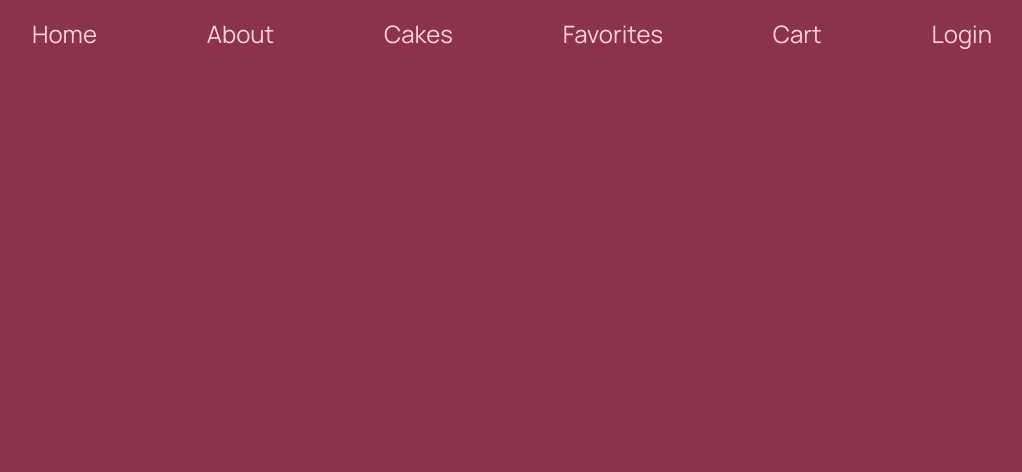
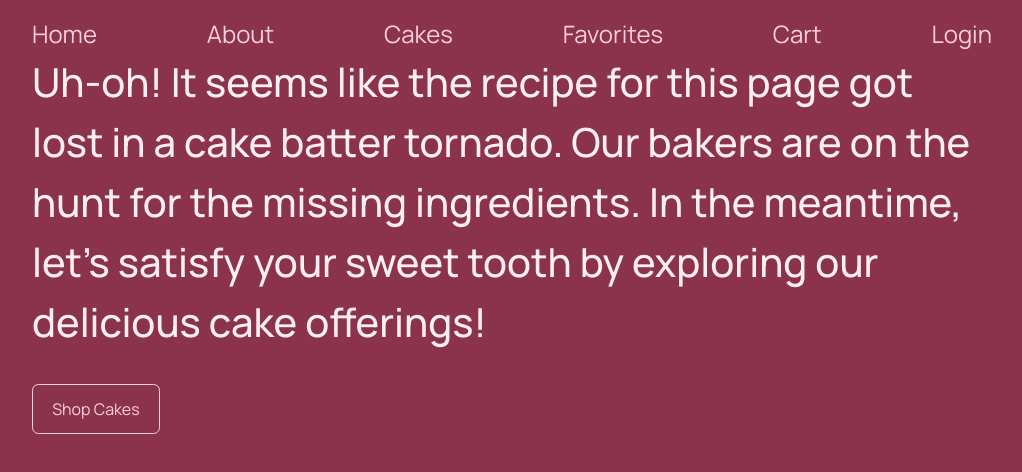
Before and after one commit to LuluLalaJ/cake_shop_frontend, a React (Create React App) app: page /error in a window 1280 px wide. Shown: the top 472 px of the page, without its empty margins (128-1150 px from the left). Built offline with nearby package versions, Linux system fonts and the light colour scheme; no server answers.

Commit message:
add error page

```diff
--- a/src/App.js
+++ b/src/App.js
@@ -46,7 +46,8 @@ function App() {
         <Route path="/signup" component={Signup} />
         <Route path="/mypage" component={MyPage} />
         <Route path="/reviews/:cakeId" component={Review} />
-        <Redirect to="/error" component={Error} />
+        <Route path="/error" component={Error} />
+        <Redirect to="/error" />
       </Switch>
     </Router>
   )
--- a/src/components/error/Error.jsx
+++ b/src/components/error/Error.jsx
@@ -1,8 +1,16 @@
 import React from 'react'
+import { Link } from 'react-router-dom/cjs/react-router-dom.min'
 
 function Error() {
   return (
-    <div>Error</div>
+    <div className='container'>
+      <h1>Uh-oh! It seems like the
+        recipe for this page got lost in a cake batter tornado.
+        Our bakers are on the hunt for the missing ingredients.
+        In the meantime, let's satisfy your sweet tooth by exploring
+        our delicious cake offerings!</h1>
+       <Link to="/cakes" className="btn">Shop Cakes</Link>
+    </div>
   )
 }
 
--- a/src/components/reviews/Review.jsx
+++ b/src/components/reviews/Review.jsx
@@ -1,5 +1,5 @@
 import React, { useEffect, useContext, useState } from 'react';
-import { useParams } from 'react-router-dom/cjs/react-router-dom.min';
+import { useParams, Redirect } from 'react-router-dom/cjs/react-router-dom.min';
 import { ReviewContext } from '../../context/ReviewContext';
 import { CakeContext } from '../../context/CakeContext';
 import ReviewCard from './ReviewCard'
@@ -24,13 +24,9 @@ function Review({}) {
 
 
 
-  if (reviews.length === 0) {
-    return (
-      <div className="container">
-        <h1>Loading...</h1>
-      </div>
-    )
-  }
+  if (reviews.length === 0) return (
+      <Redirect to="/error" />
+  )
 
   const {image, name} = reviewCake
 
```
